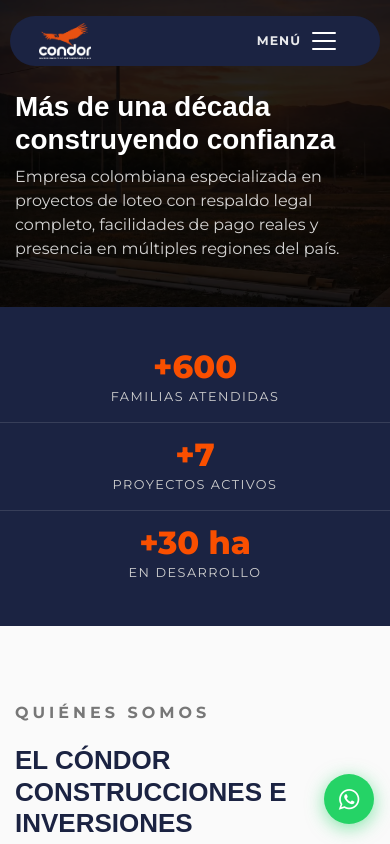
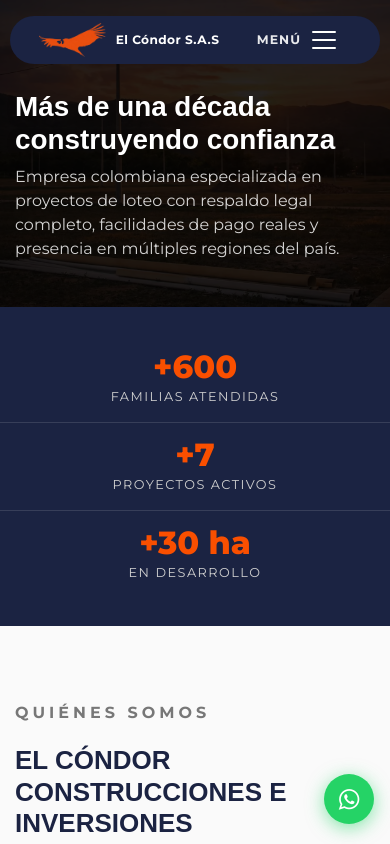
Before and after one commit to sgi-elcondor/el-condor-website, a website: page empresa.html in a window 390 px wide. Shown: the top 844 px of the page. Drawn offline with Linux system fonts and the light colour scheme.

Commit message:
feat(header): icono del condor (sin letras) + texto 'El Cóndor S.A.S' al lado
- Header usa logo-condor-icono.webp (solo el ave) y agrega el texto en blanco (Montserrat 700, pequeno)

- loader/footer conservan el logo completo con texto

```diff
--- a/assets/css/responsive.css
+++ b/assets/css/responsive.css
@@ -349,7 +349,11 @@
 
     /* ---- Header — logo proporcionado al pill ---- */
     .main-header .navbar-brand img {
-        max-height: 36px;
+        max-height: 34px;
+    }
+
+    .brand-text {
+        font-size: 0.76rem;
     }
 }
 
--- a/assets/css/style.css
+++ b/assets/css/style.css
@@ -136,12 +136,23 @@ body {
 .main-header .navbar-brand {
     display: flex;
     align-items: center;
+    gap: 10px;
 }
 
 .main-header .navbar-brand img {
     max-height: 42px;
     width: auto;
     object-fit: contain;
+}
+
+.brand-text {
+    font-family: "Montserrat", sans-serif;
+    font-size: 0.82rem;
+    font-weight: 700;
+    color: #fff;
+    letter-spacing: 0.4px;
+    line-height: 1.1;
+    white-space: nowrap;
 }
 
 .main-header .nav-link {
--- a/partials/header.html
+++ b/partials/header.html
@@ -6,7 +6,8 @@
 
             <!-- LOGO -->
             <a class="navbar-brand d-flex align-items-center" href="/">
-                <img src="assets/images/logo-condor-sin-fondo.webp?v=2" alt="El Cóndor S.A.S">
+                <img src="assets/images/logo-condor-icono.webp" alt="El Cóndor S.A.S">
+                <span class="brand-text">El Cóndor S.A.S</span>
             </a>
 
             <!-- TOGGLER -->
```
Also changed, not shown: assets/images/Logos/Logo_sin_letras.png (added), assets/images/Logos/logo_condor_para_fondo_negro_letras_blancas - copia.png (added), assets/images/logo-condor-icono.webp (added).
